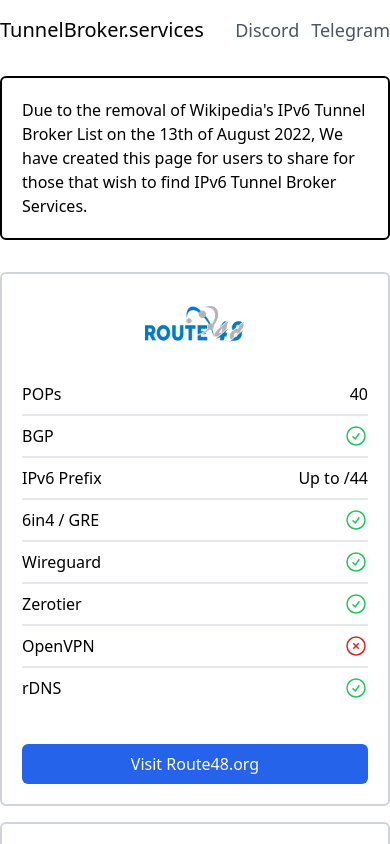
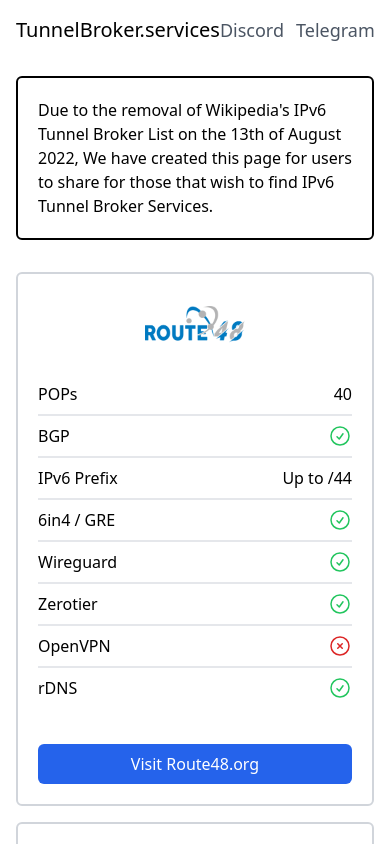
Before and after one commit to tunnelbrokerdotservices/website, a Next.js app: page / in a window 390 px wide. Shown: the top 844 px of the page. Built offline with nearby package versions, Linux system fonts and the light colour scheme.

Commit message:
fix: add lang en and fix mobile ui

```diff
--- /dev/null
+++ b/pages/_document.tsx
@@ -0,0 +1,17 @@
+/* eslint-disable react/react-in-jsx-scope */
+import Document, { Html, Head, Main, NextScript } from 'next/document';
+import React, { useEffect } from 'react';
+class MyDocument extends Document {
+    render () {
+        return (
+            <Html lang="en">
+                <body>
+                    <Main />
+                    <NextScript />
+                </body>
+            </Html>
+        );
+    }
+}
+
+export default MyDocument;
--- a/pages/index.tsx
+++ b/pages/index.tsx
@@ -168,7 +168,7 @@
       <ReactTooltip place='top' effect='solid' />
 
       <main>
-        <div className="container mx-auto">
+        <div className="container mx-auto px-4">
           <div className="flex flex-row justify-between py-4">
             <span className="text-xl font-medium">TunnelBroker.services</span>
             <div className="flex flex-row gap-3">
```
